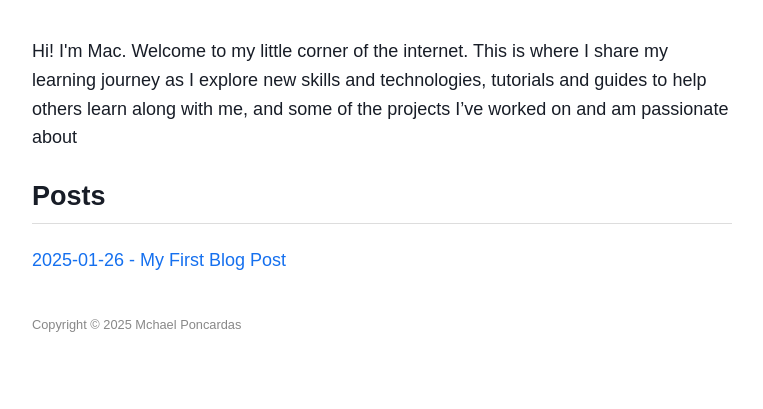
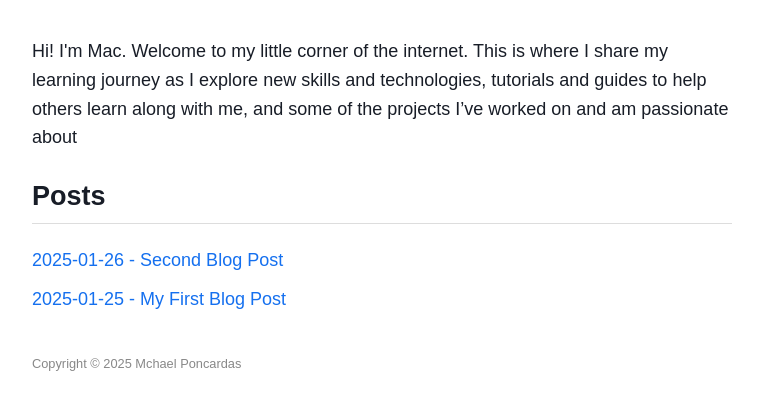
Before and after one commit to poncardasm/mchael-poncardas, an Eleventy site: page src/index.html in a window 1280 px wide. Shown: the part 113-522 px from the top of the page, without its empty margins (258-1021 px from the left). Built offline with nearby package versions, Linux system fonts and the light colour scheme; Eleventy itself is replaced by a stand-in of ours; files that its build step writes are made by us from their sources.

Commit message:
Update date in first post and add second blog post

```diff
--- a/src/posts/first-post.md
+++ b/src/posts/first-post.md
@@ -1,6 +1,6 @@
 ---
 title: 'My First Blog Post'
-date: '2025-01-26'
+date: '2025-01-25'
 ---
 
 Welcome to my first blog post written with 11ty! 🎉
--- /dev/null
+++ b/src/posts/second-post.md
@@ -0,0 +1,6 @@
+---
+title: 'Second Blog Post'
+date: '2025-01-26'
+---
+
+Welcome to my second blog post written with 11ty! 🎉
```
